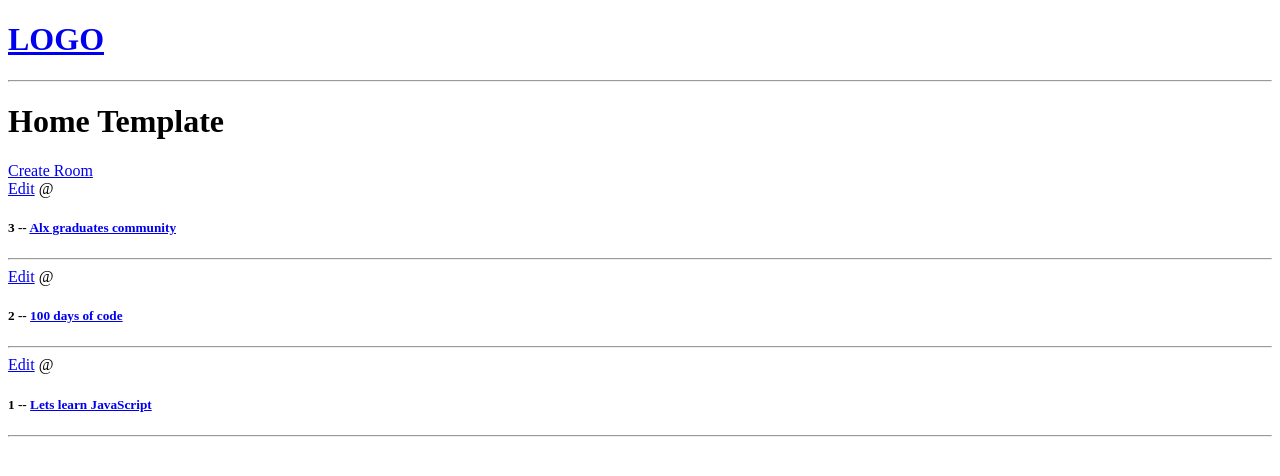
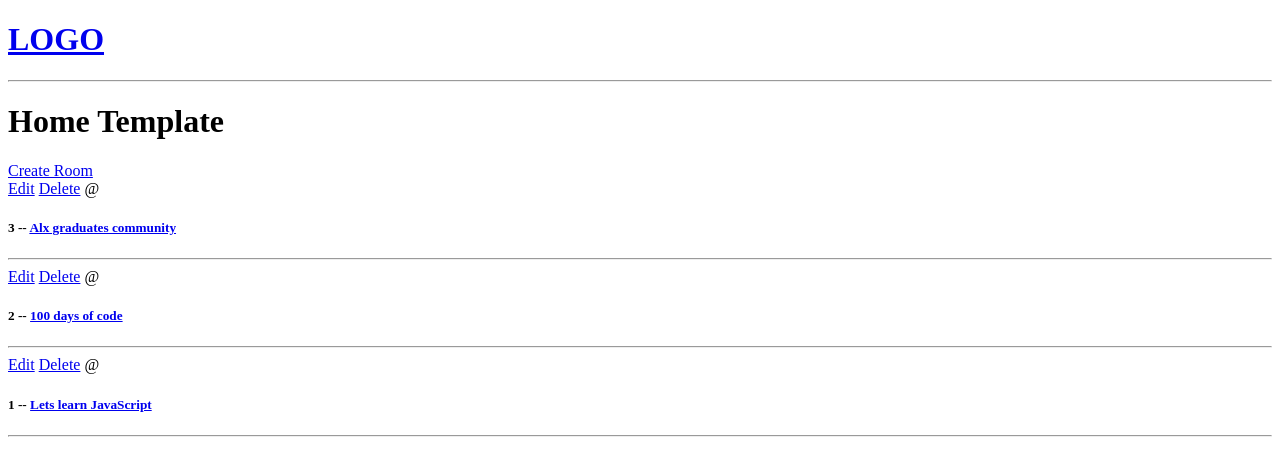
Before and after one commit to MachariaP/StudyBud, a Django app: page / in a window 1280 px wide. Shown: the top 476 px of the page. Run offline with Django 5.2, Linux system fonts and the light colour scheme; data comes from the database, SQL or seed files in the repository.

Commit message:
Implemented functionality to delete rooms from home template

```diff
--- a/studybud/base/templates/base/home.html
+++ b/studybud/base/templates/base/home.html
@@ -12,6 +12,7 @@
         {% for room in rooms %}
             <div>
                 <a href="{% url 'update-room' room.id %}">Edit</a>
+                <a href="{% url 'delete-room' room.id %}">Delete</a>
                 <span>@{{room.host.username }}</span>
                 <h5>{{room.id}} -- <a href="{% url 'room' room.id %}">{{room.name}}</a></h5>
                 <small>{{room.topic.name}}</small>
```
